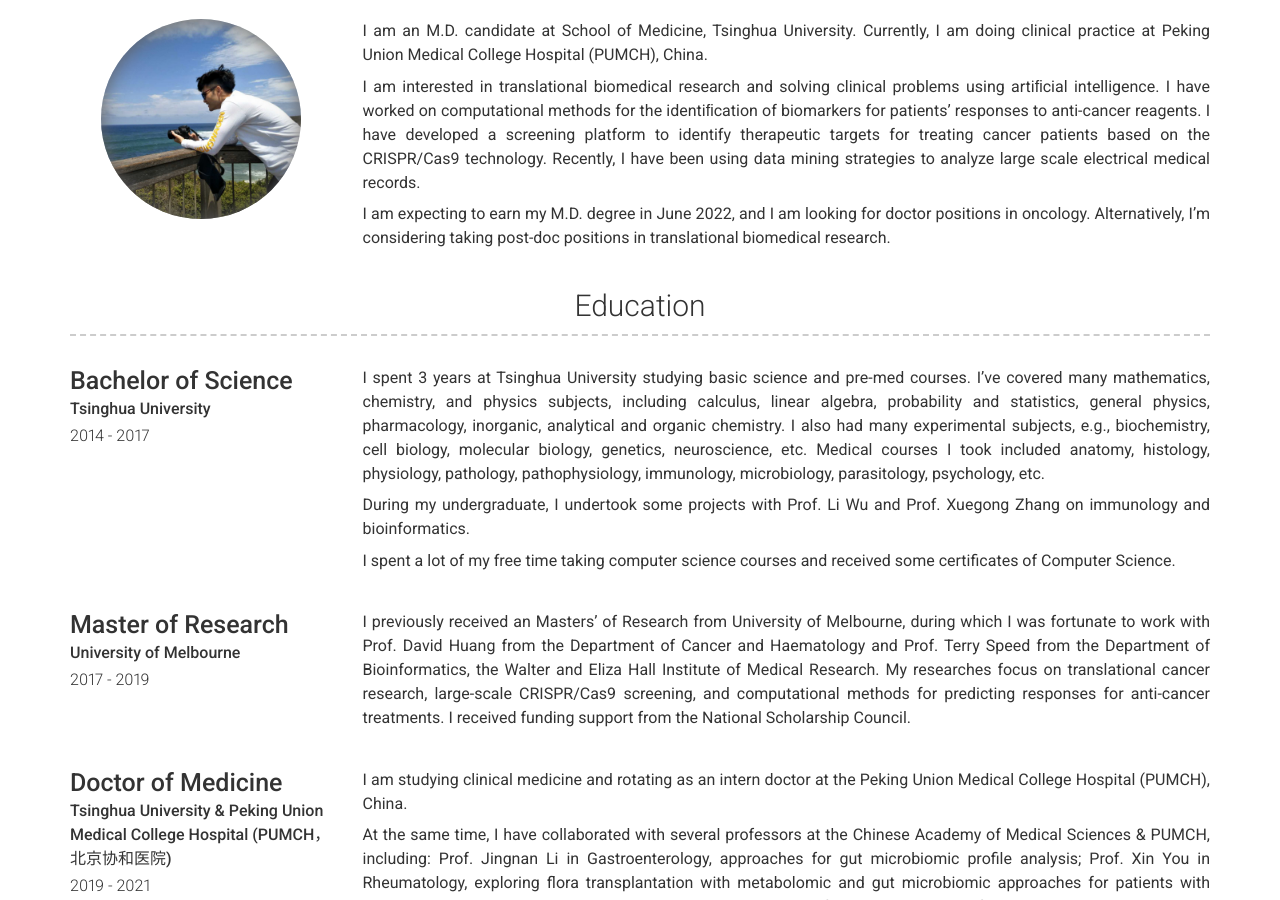
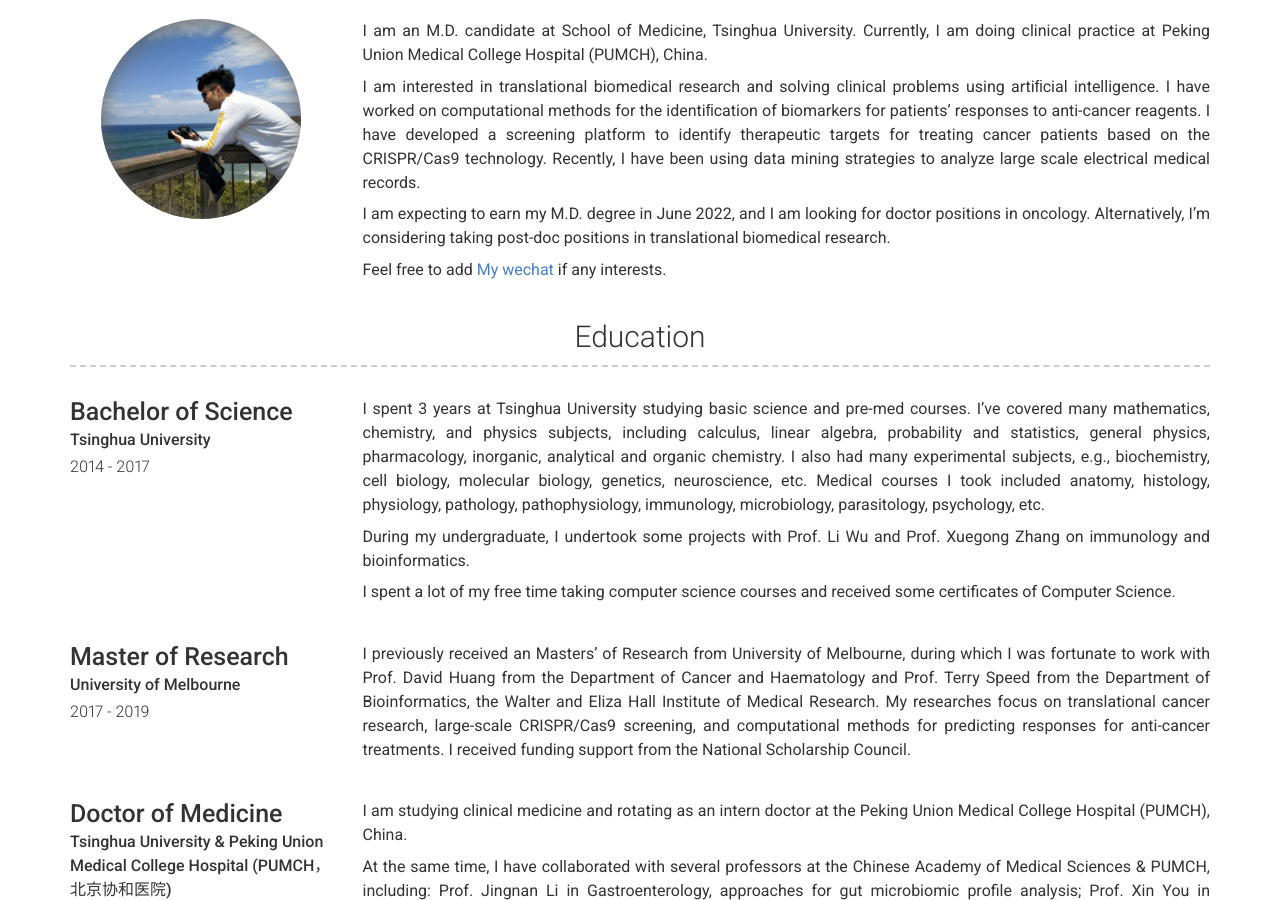
Before and after one commit to luo-mingjie/luo-mingjie, a Jekyll site: the page built from index.md, in a window 1280 px wide and 900 px high, scrolled down 310 px. Built offline with Jekyll 4.4.1, drawn with Linux system fonts in a browser that asks for light colours; nearby versions of some CDN libraries.

Commit message:
update wechat pic pos

```diff
--- a/_config.yml
+++ b/_config.yml
@@ -60,6 +60,8 @@ about_content: | # this will include new lines to allow paragraphs
   I am interested in translational biomedical research and solving clinical problems using artiﬁcial intelligence. I have worked on computational methods for the identiﬁcation of biomarkers for patients’ responses to anti-cancer reagents. I have developed a screening platform to identify therapeutic targets for treating cancer patients based on the CRISPR/Cas9 technology. Recently, I have been using data mining strategies to analyze large scale electrical medical records.
 
   I am expecting to earn my M.D. degree in June 2022, and I am looking for doctor positions in oncology. Alternatively, I’m considering taking post-doc positions in translational biomedical research.
+
+  Feel free to add [My wechat](images/wechat.jpg) if any interests.
 content:
   # - title: Projects # Title for the section
   #   layout: list # Type of content section (list/text)
@@ -191,9 +193,6 @@ content:
       ![old_temple](/images/old_temple.jpg){:height="50%" width="50%"}
 
 
-      [My wechat](images/wechat.jpg)
-
-
 # Footer
 footer_show_references: true
 # references_title: References on request (Override references text)
```
